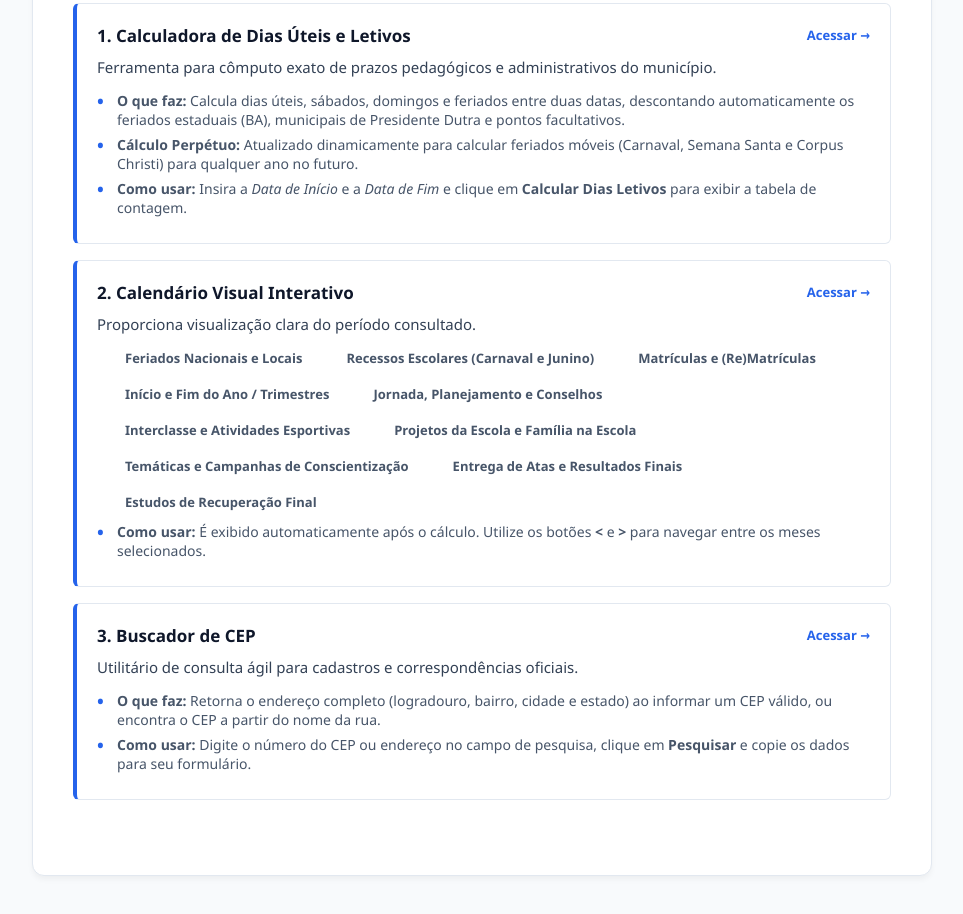
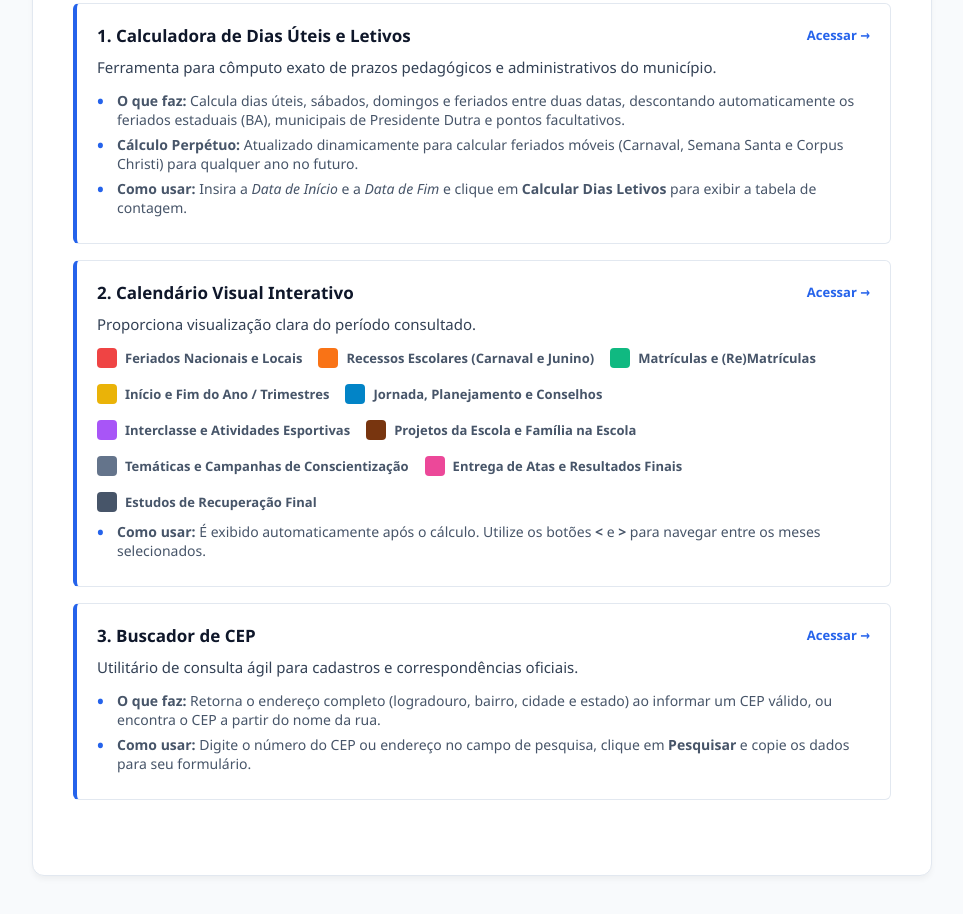
Before and after one commit to Sec-edu-pd/EducaDutra, a plain HTML site: page inicio.html in a window 1280 px wide. Shown: the part 965-1879 px from the top of the page, without its empty margins (158-1121 px from the left). Drawn offline with Linux system fonts and the light colour scheme.

Commit message:
Update inicio.html

```diff
--- a/inicio.html
+++ b/inicio.html
@@ -213,6 +213,17 @@
             border-radius: 4px;
             flex-shrink: 0;
         }
+         .cat-feriado { background-color: #ef4444; color: #ffffff; }          /* 🔴 Feriado: Vermelho */
+        .cat-recesso { background-color: #f97316; color: #ffffff; }          /* 🟠 Recesso: Laranja */
+        .cat-matricula { background-color: #10b981; color: #ffffff; }        /* 🟢 Matrícula: Verde */
+        .cat-ano-letivo { background-color: #eab308; color: #1e293b; }       /* 🟡 Abertura/Término: Amarelo */
+        .cat-planejamento { background-color: #0284c7; color: #ffffff; }     /* 🔵 Planejamento/Conselho/Jornada: Azul */
+        .cat-interclasse { background-color: #a855f7; color: #ffffff; }      /* 🟣 Interclasse: Roxo */
+        .cat-projeto { background-color: #78350f; color: #ffffff; }          /* 🟤 Projetos/Eventos da Escola: Marrom */
+        .cat-tematica { background-color: #64748b; color: #ffffff; }         /* ⚪ Temáticas/Conscientização: Cinza */
+        .cat-resultados { background-color: #ec4899; color: #ffffff; }       /* 🩷 Entrega de Resultados: Rosa */
+        .cat-recuperacao { background-color: #475569; color: #ffffff; }      /* 🔘 Recuperação Final: Grafite */
+        .cat-dia-letivo { background-color: #e0f2fe; color: #0369a1; border: 1px solid #bae6fd; } /* Dias letivos comuns */
 
         .color-dot {
             width: 12px;
```
